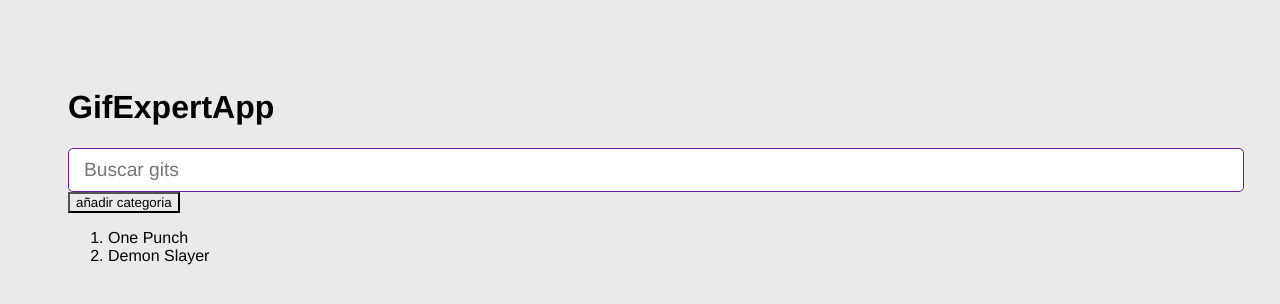
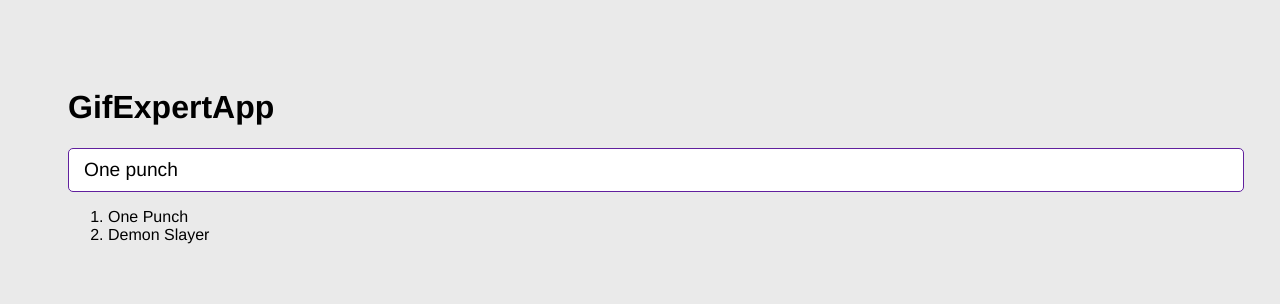
Before and after one commit to Jafmatute/React-JS, a React (Vite) app in the folder 04-gif-expert-app/: page / in a window 1280 px wide. Shown: the top 304 px of the page. Built offline with nearby package versions, Linux system fonts and the light colour scheme.

Commit message:
comunicación entre componentes

```diff
--- a/04-gif-expert-app/src/GifExpertApp.jsx
+++ b/04-gif-expert-app/src/GifExpertApp.jsx
@@ -4,16 +4,12 @@
 const GifExpertApp = (props) => {
     const [categories, setCategories] = useState(['One Punch', 'Demon Slayer']);
 
-    const onAddCategory = () => {
-        setCategories([...categories, 'Dragon ball']);
-    }
     return(
         <>
             <h1>GifExpertApp </h1>
 
-            <AddCategory />
+            <AddCategory setCategories={setCategories} />
 
-            <button onClick={onAddCategory}> añadir categoria </button>
             <ol>
                 {categories.map((category,index) => {
                     return <li key={index}>{category}</li>
--- a/04-gif-expert-app/src/components/AddCategory.jsx
+++ b/04-gif-expert-app/src/components/AddCategory.jsx
@@ -1,6 +1,6 @@
 import {useState} from "react";
 
-const AddCategory = () => {
+const AddCategory = ({setCategories}) => {
 
     const [inputValue, setInputValue] = useState('One punch');
 
@@ -10,7 +10,11 @@
     const onSubmit = (e) => {
         e.preventDefault();
 
-        console.log(inputValue)
+        if(inputValue.trim().length <=1) return;
+
+        setCategories(category => [...category, inputValue]);
+
+        setInputValue('');
     }
 
 
@@ -19,6 +23,7 @@
         <input
             type='text'
             placeholder="Buscar gits"
+            value={inputValue}
             onChange={onInputChange} />
         </form>
     );
```
